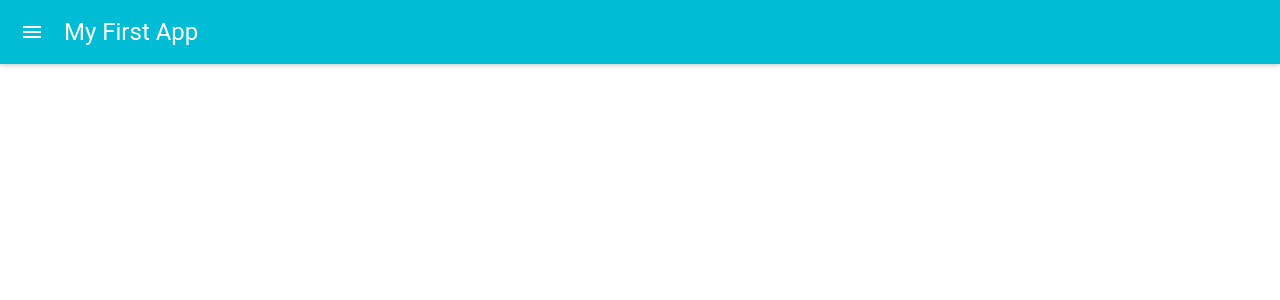
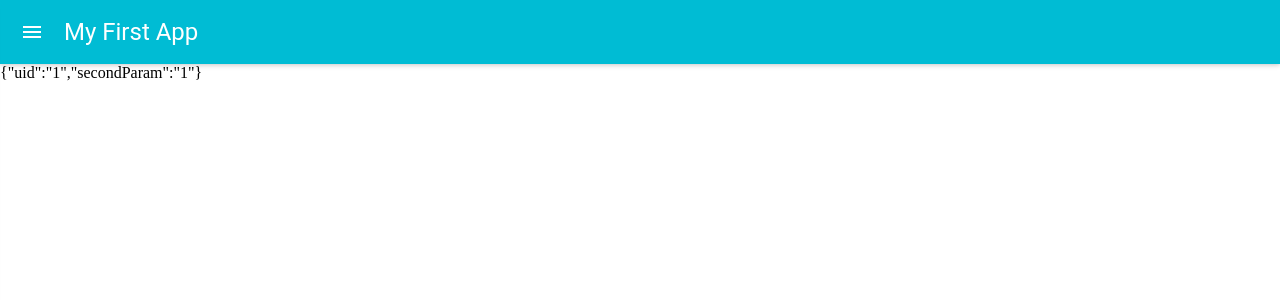
Before and after one commit to darkroom51/wld-materialy-react, a React (Create React App) app: page /component/passing-params/1/1 in a window 1280 px wide. Shown: the top 300 px of the page. Built offline with nearby package versions, Linux system fonts and the light colour scheme.

Commit message:
Passing params from URL

```diff
--- /dev/null
+++ b/src/PassingParamFromURL.js
@@ -0,0 +1,17 @@
+import React from 'react'
+
+class PassingParamFromURL extends React.Component{
+    render(){
+        return (
+            <div>
+                {
+                    JSON.stringify(
+                        this.props.match.params
+                    )
+                }
+            </div>
+        )
+    }
+}
+
+export default PassingParamFromURL
--- a/src/SideBar.js
+++ b/src/SideBar.js
@@ -27,7 +27,7 @@ const SideBar = (props) => (
             routes.map((route, index) => (
                 <SideBarItem
                     key={route.path}
-                    to={route.path}
+                    to={route.to || route.path}
                     text={`${index + 1}. ${route.text}`}
                     drawerToggle={props.drawerToggle}
                 />
--- a/src/routes.js
+++ b/src/routes.js
@@ -1,6 +1,7 @@
 import Counter from './Counter'
 import DefaultPropsComponent from './DefaultPropsComponent'
 import FetchingJSONFromPublic from './FetchingJSONFromPublic'
+import PassingParamFromURL from './PassingParamFromURL'
 
 const routes = [
     {
@@ -17,6 +18,12 @@ const routes = [
         path: '/component/fetch-public',
         text: 'Fetching JSON from public folder',
         component: FetchingJSONFromPublic
+    },
+    {
+        path: '/component/passing-params/:uid/:secondParam',
+        to: '/component/passing-params/12345/someRandomString',
+        text: 'Passing params from URL',
+        component: PassingParamFromURL
     }
 ]
 
```
